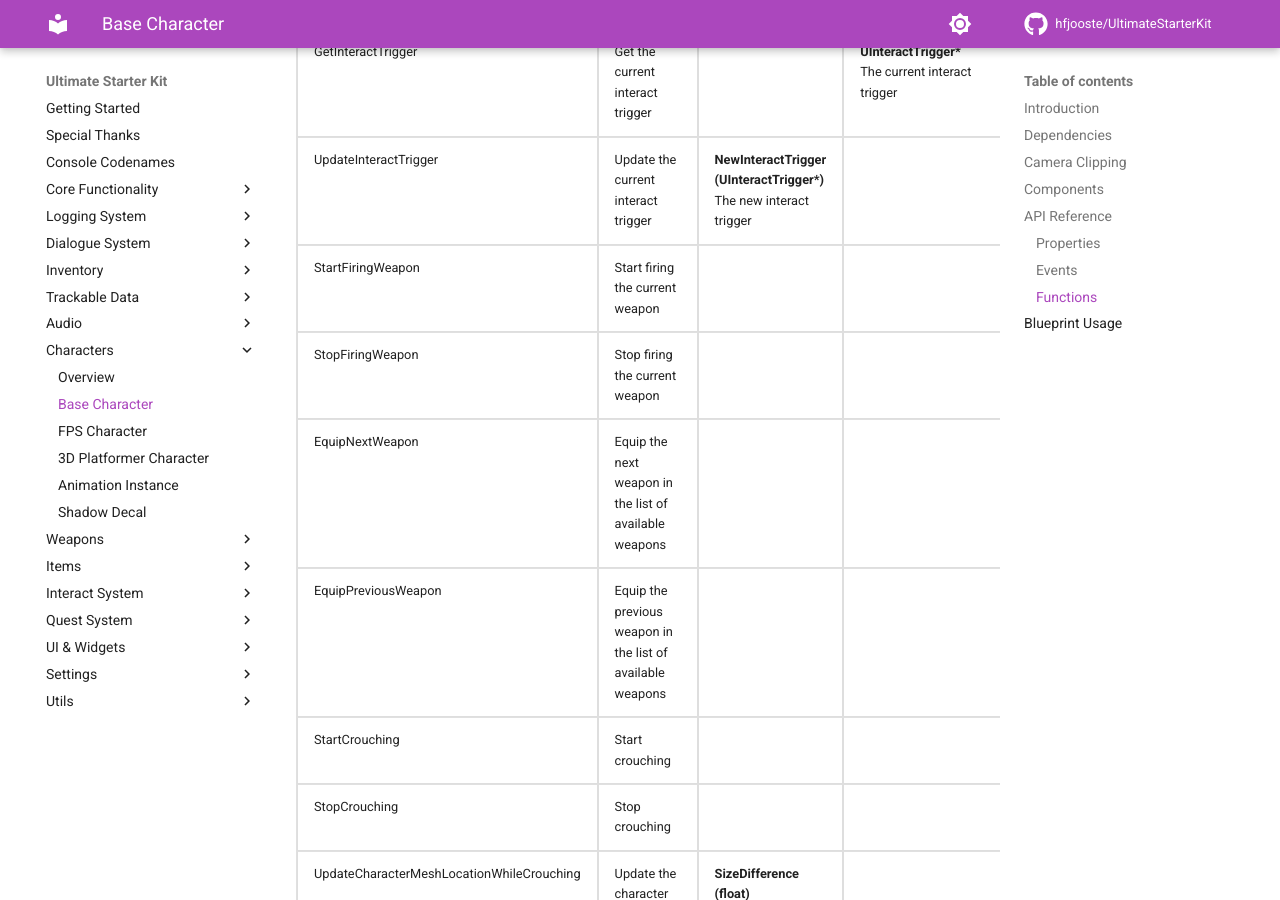
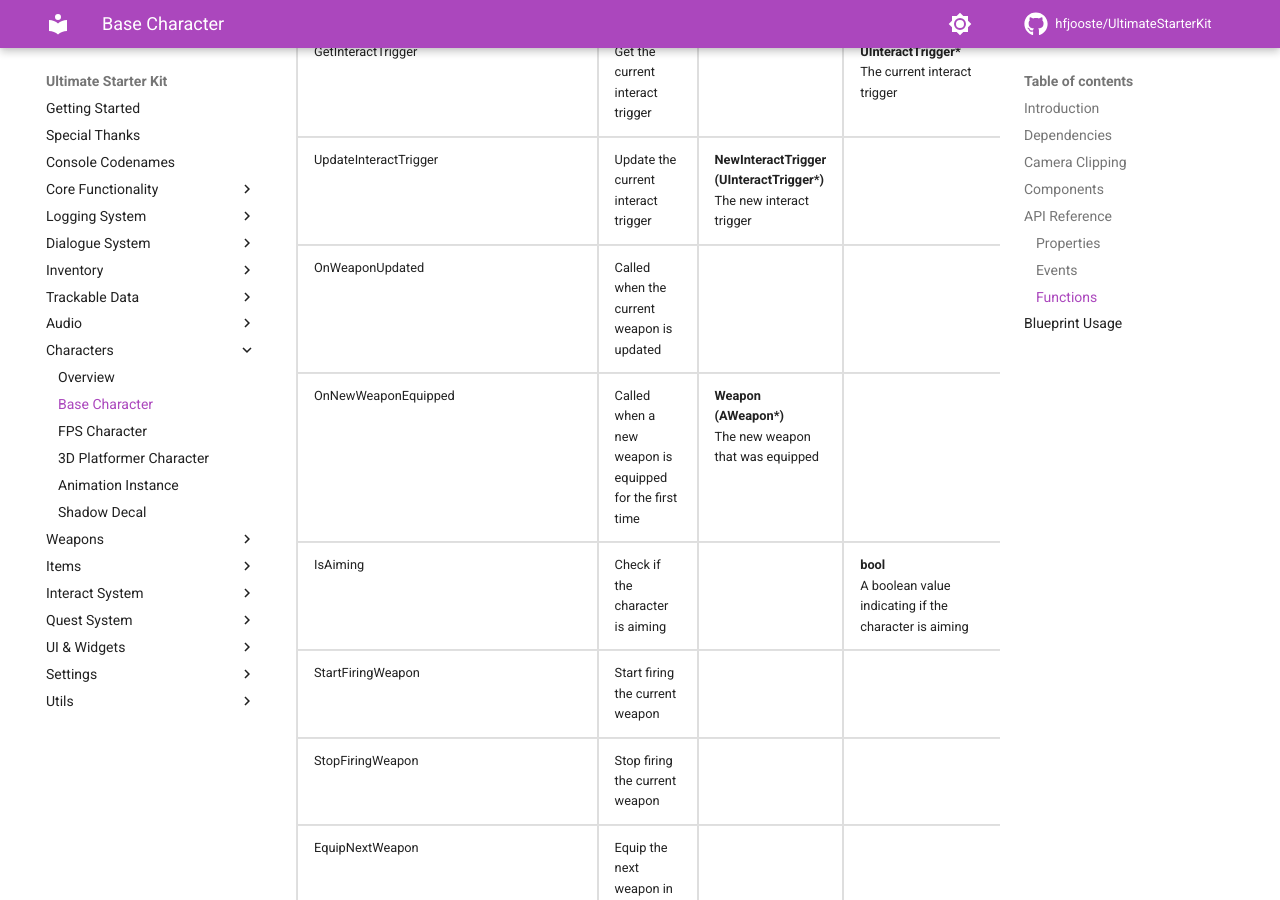
Before and after one commit to hfjooste/UltimateStarterKit, an MkDocs documentation site: the page built from docs/uskcharacter.md, in a window 1280 px wide and 900 px high, scrolled down 10697 px. Built offline with MkDocs 1.6.1 and Material for MkDocs 9.7.7, drawn with Linux system fonts in a browser that asks for light colours; comment, search, counter and statistics services are not loaded.

Commit message:
Updated documentation

```diff
--- a/docs/uskcharacter.md
+++ b/docs/uskcharacter.md
@@ -556,6 +556,24 @@ The <code>USKCharacter</code> uses the following components:
 		<td></td>
 	</tr>
 	<tr>
+		<td>OnWeaponUpdated</td>
+		<td>Called when the current weapon is updated</td>
+		<td></td>
+		<td></td>
+	</tr>
+	<tr>
+		<td>OnNewWeaponEquipped</td>
+		<td>Called when a new weapon is equipped for the first time</td>
+		<td><strong>Weapon (AWeapon*)</strong><br/>The new weapon that was equipped</td>
+		<td></td>
+	</tr>
+	<tr>
+		<td>IsAiming</td>
+		<td>Check if the character is aiming</td>
+		<td></td>
+		<td><strong>bool</strong><br/>A boolean value indicating if the character is aiming</td>
+	</tr>
+	<tr>
 		<td>StartFiringWeapon</td>
 		<td>Start firing the current weapon</td>
 		<td></td>
```
Also changed, not shown: docs/weapon.md (+6 -0 lines).
